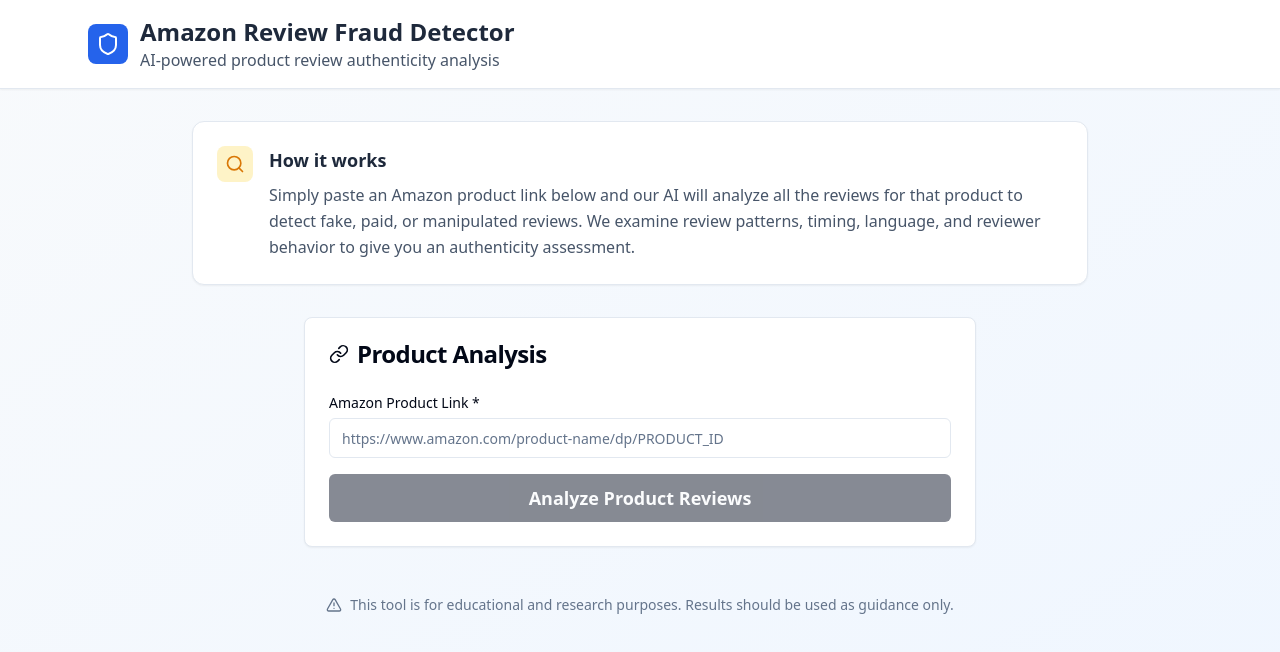
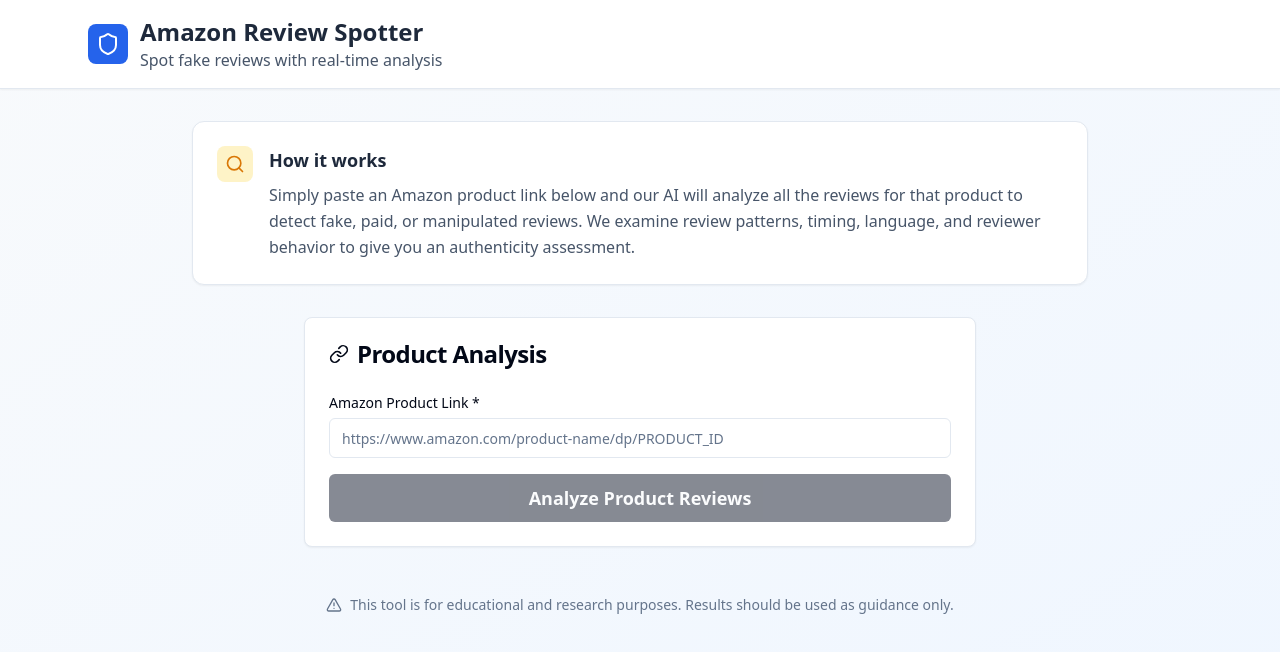
Before and after one commit to DisabledAbel/Amazon-review-spotter, a React (Vite) app: page / in a window 1280 px wide. Shown: the top 652 px of the page. Built offline with nearby package versions, Linux system fonts and the light colour scheme.

Commit message:
Rename app to Amazon Review Spotter
Rename the application to "Amazon Review Spotter".

```diff
--- a/index.html
+++ b/index.html
@@ -3,12 +3,12 @@
   <head>
     <meta charset="UTF-8" />
     <meta name="viewport" content="width=device-width, initial-scale=1.0" />
-    <title>review-sensei-detector</title>
-    <meta name="description" content="Lovable Generated Project" />
+    <title>Amazon Review Spotter</title>
+    <meta name="description" content="Spot fake reviews with real-time analysis" />
     <meta name="author" content="Lovable" />
 
-    <meta property="og:title" content="review-sensei-detector" />
-    <meta property="og:description" content="Lovable Generated Project" />
+    <meta property="og:title" content="Amazon Review Spotter" />
+    <meta property="og:description" content="Spot fake reviews with real-time analysis" />
     <meta property="og:type" content="website" />
     <meta property="og:image" content="https://lovable.dev/opengraph-image-p98pqg.png" />
 
--- a/src/pages/Index.tsx
+++ b/src/pages/Index.tsx
@@ -38,8 +38,8 @@ const Index = () => {
               <Shield className="h-6 w-6 text-white" />
             </div>
             <div>
-              <h1 className="text-2xl font-bold text-slate-800">Amazon Review Fraud Detector</h1>
-              <p className="text-slate-600">AI-powered product review authenticity analysis</p>
+              <h1 className="text-2xl font-bold text-slate-800">Amazon Review Spotter</h1>
+              <p className="text-slate-600">Spot fake reviews with real-time analysis</p>
             </div>
           </div>
         </div>
```
Also changed, not shown: 1 other file (tests, documents, lock files or other folders).
